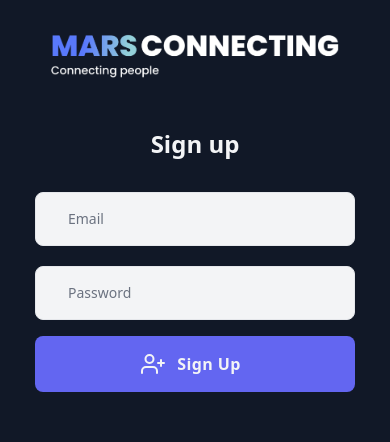
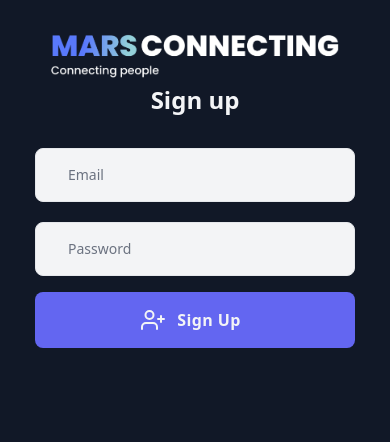
Before and after one commit to ShabeerAlavi-Codez/mlm-test, a React (Vite) app: page / in a window 390 px wide. Shown: the top 442 px of the page. Built offline with nearby package versions, Linux system fonts and the light colour scheme.

Commit message:
upto login iphone 13 pro

```diff
--- a/src/components/auth/Login.jsx
+++ b/src/components/auth/Login.jsx
@@ -67,7 +67,7 @@ export default function Login() {
             <div>
                 <img src={Logo3} className="w-72 mx-auto" />
             </div>
-            <div className="mt-12 flex flex-col items-center">
+            <div className="mt-1 md:mt-20 flex flex-col items-center">
                 <h1 className="text-2xl xl:text-3xl font-extrabold">Sign up</h1>
                 <div className="w-full flex-1 mt-8">
                     <div className="mx-auto max-w-xs">
```
